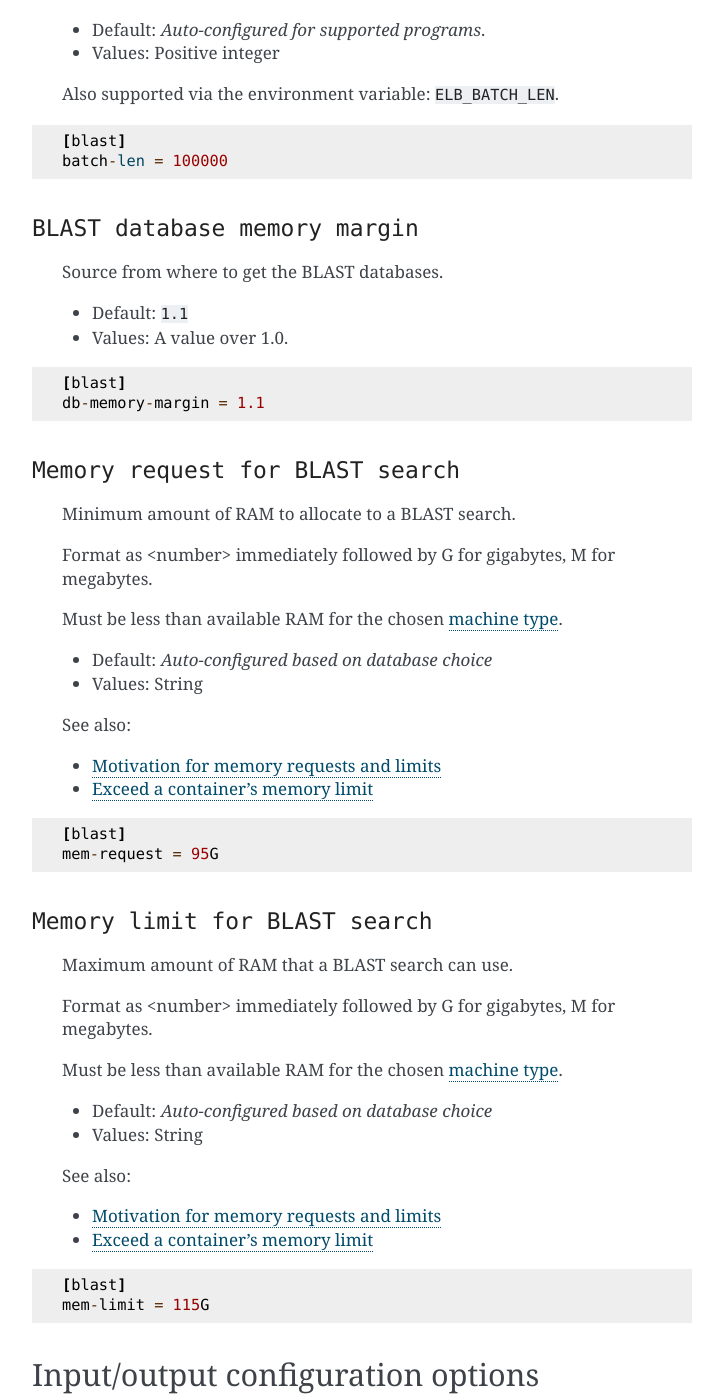
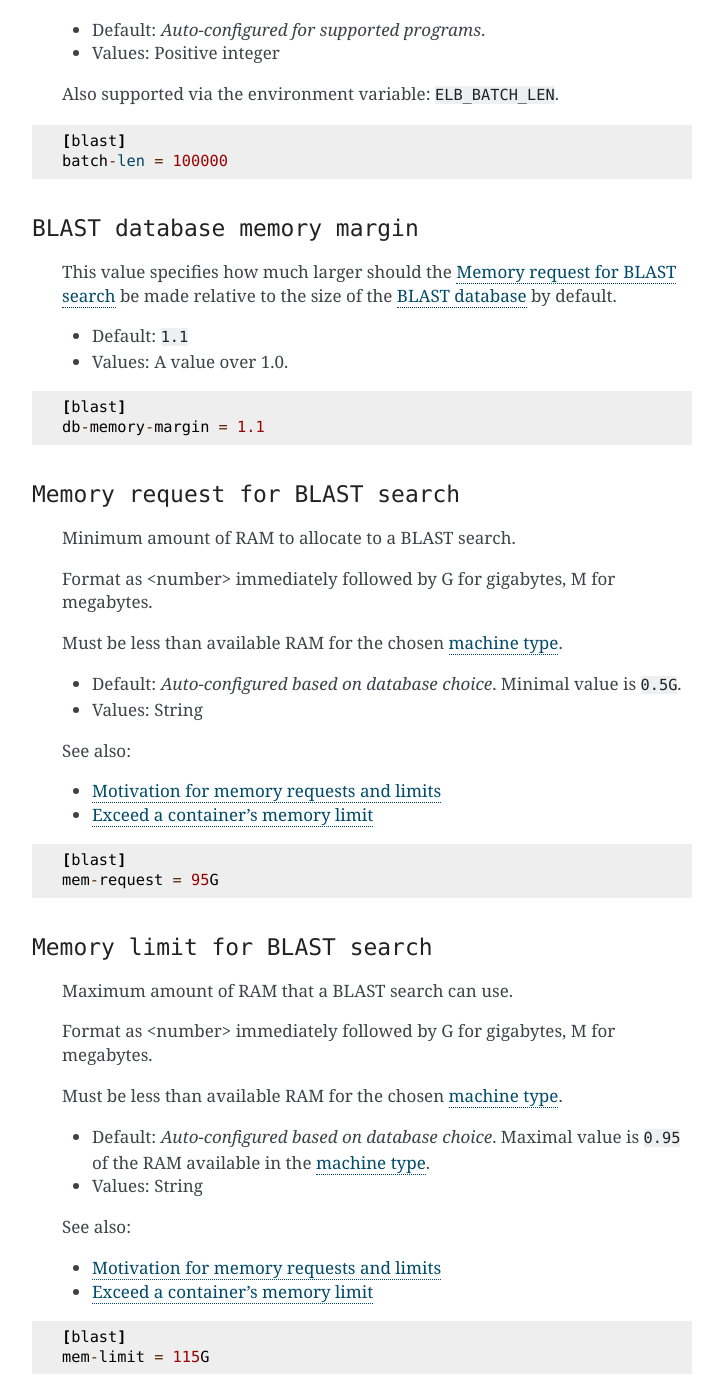
Before and after one commit to ncbi/elastic-blast-docs, a Sphinx documentation site: the page built from docs/source/configuration.rst, in a window 1280 px wide and 1400 px high, scrolled down 5113 px. Shown: the whole window, without its empty margins (388-1111 px from the left). Built offline with Sphinx 7.4.7, drawn with Linux system fonts in a browser that asks for light colours.

Commit message:
Fix copy-paste error

```diff
--- a/docs/source/configuration.rst
+++ b/docs/source/configuration.rst
@@ -321,7 +321,7 @@ BLAST configuration options
 ``BLAST database memory margin``
 ^^^^^^^^^^^^^^^^^^^^^^^^^^^^^^^^
 
-    Source from where to get the BLAST databases.
+    This value specifies how much larger should the `Memory request for BLAST search`_  be made relative to the size of the `BLAST database`_ by default.
 
     * Default: ``1.1``
     * Values: A value over 1.0.
@@ -343,7 +343,7 @@ BLAST configuration options
 
     Must be less than available RAM for the chosen :ref:`machine type <elb_machine_type>`.
 
-    * Default: `Auto-configured based on database choice`
+    * Default: `Auto-configured based on database choice`. Minimal value is ``0.5G``.
     * Values: String
 
     See also:
@@ -367,7 +367,7 @@ BLAST configuration options
 
     Must be less than available RAM for the chosen :ref:`machine type <elb_machine_type>`.
 
-    * Default: `Auto-configured based on database choice`
+    * Default: `Auto-configured based on database choice`. Maximal value is ``0.95`` of the RAM available in the :ref:`machine type <elb_machine_type>`.
     * Values: String
 
     See also:
```
